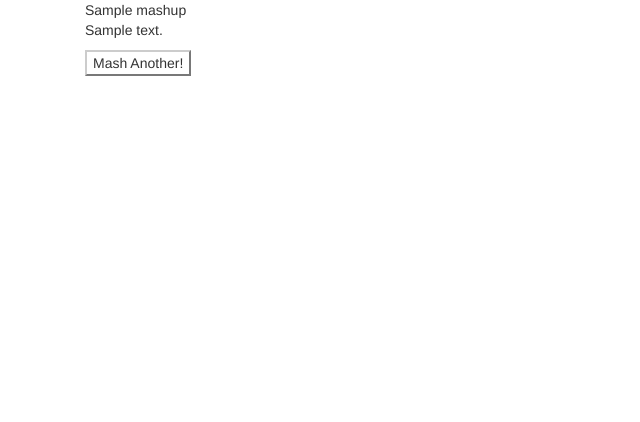
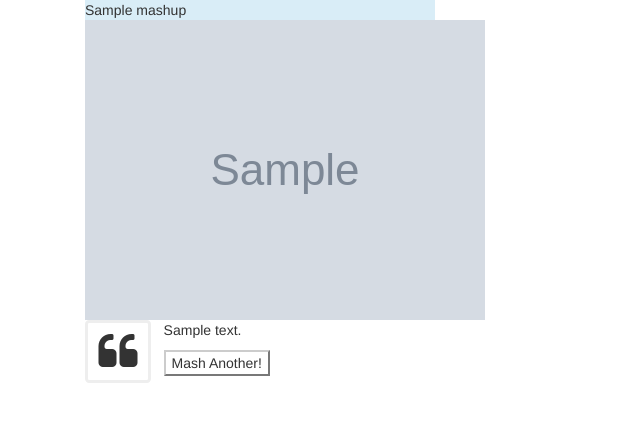
Before and after one commit to jaymcgrath/ewe_ebooks, a Django app: page /view_output/1/ in a window 1280 px wide. Shown: the top 422 px of the page, without its empty margins (0-640 px from the left). Run offline with Django 3.2, Linux system fonts and the light colour scheme; tables that the repository leaves empty hold one stand-in row (values such as "Sample post"); grey boxes marked "Sample" are stand-in pictures; parts of the project's set-up code (start-up, migrations or seed data) failed here and were passed over; some libraries are stand-ins or nearby versions.

Commit message:
add beautification

```diff
--- a/templates/base.html
+++ b/templates/base.html
@@ -1,20 +1,20 @@
 <!DOCTYPE html>
 <html>
   <head>
+    {% load static %}
     <script  src="https://code.jquery.com/jquery-3.1.1.min.js"
     integrity="sha256-hVVnYaiADRTO2PzUGmuLJr8BLUSjGIZsDYGmIJLv2b8="
     crossorigin="anonymous"></script>
     <link rel="stylesheet" href="https://maxcdn.bootstrapcdn.com/bootstrap/4.0.0-alpha.5/css/bootstrap.min.css" integrity="sha384-AysaV+vQoT3kOAXZkl02PThvDr8HYKPZhNT5h/CXfBThSRXQ6jW5DO2ekP5ViFdi" crossorigin="anonymous">
     <link rel="stylesheet" href="https://maxcdn.bootstrapcdn.com/font-awesome/4.7.0/css/font-awesome.min.css">
 <script src="https://maxcdn.bootstrapcdn.com/bootstrap/4.0.0-alpha.5/js/bootstrap.min.js" integrity="sha384-BLiI7JTZm+JWlgKa0M0kGRpJbF2J8q+qreVrKBC47e3K6BW78kGLrCkeRX6I9RoK" crossorigin="anonymous"></script>
-    <link href="/static/css/style.css" rel="stylesheet">
-    {% load static %}
+    <link href="{% static 'css/sitewide.css' %}" rel="stylesheet">
+
     <title>{% block title %} Ewe Ebooks{% endblock %}</title>
   </head>
   <body>
     <div class="container">
     {% block main_content %}
-
     {% endblock %}
     </div>
   </body>
--- a/templates/content/output_detail.html
+++ b/templates/content/output_detail.html
@@ -4,15 +4,28 @@
 {% endblock %}
 
 {% block main_content %}
-    <div class="col-xs-4">
-<div class="card">
-    <div class="card-header">
-    {{ object.mashup.title }}
+<div class="col-xs-4">
+    <div class="card">
+        <div class="card-header bg-info text-xs-center">
+            <span class="h5 text-xs-center">{{ object.mashup.title }}</span>
+        </div>
+        <div class="card-header text-xs-center">
+            {% for corpus in object.mashup.corpora.all %}
+                    {% if corpus %}
+                        <img src="{{ corpus.image_url }}" class="rounded-circle">
+                        {% if not forloop.last %}
+                            <i class="fa fa-plus fa-spin" aria-hidden="true"></i>
+                        {% endif %}
+                    {% endif %}
+                {% endfor %}
+        </div>
+    <div class="card-block">
+        <p class="card-text">
+            <i class="fa fa-quote-left fa-3x fa-pull-left fa-border" aria-hidden="true"></i>
+            {{ object.body }}
+        </p>
     </div>
-    <div class="card-block">
-        <p class="card-text">{{ object.body }}</p>
     </div>
-</div>
     <form action="/create_output/" method="POST" target="_self">
                     {% csrf_token %}
                     <input type="hidden" name="mashup_id" value="{{ object.mashup.id }}">
```
Also changed, not shown: templates/content/mashup_list.html (+10 -5 lines), templates/sources/corpus_list.html (+20 -1 lines).
